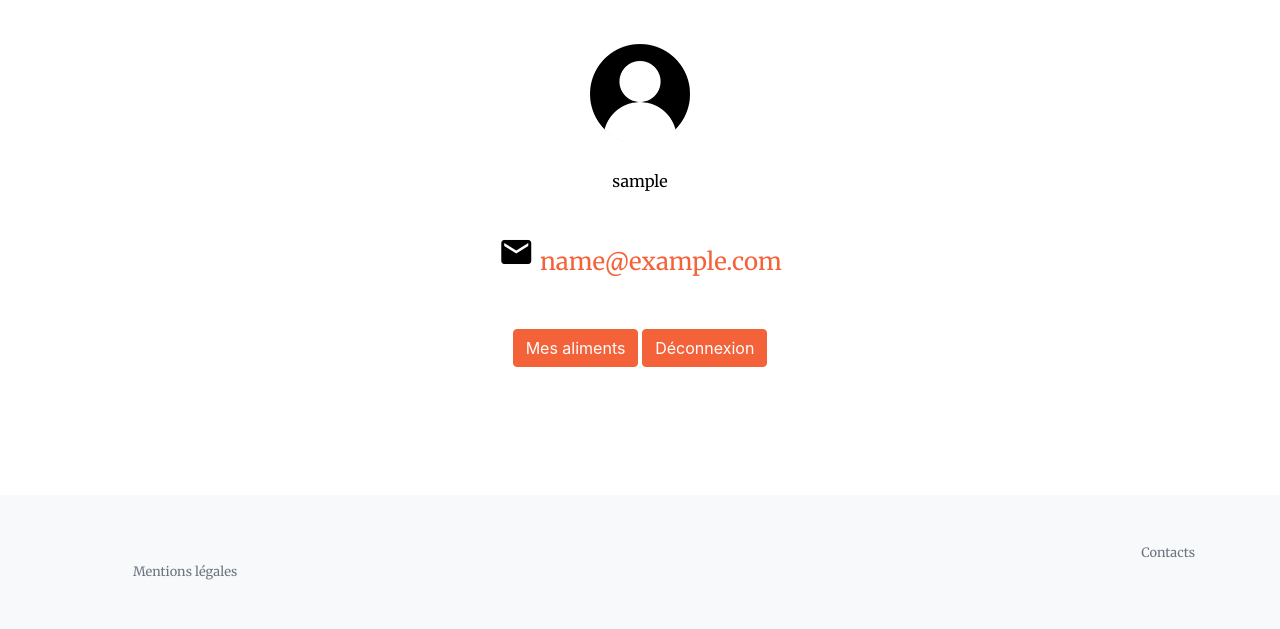
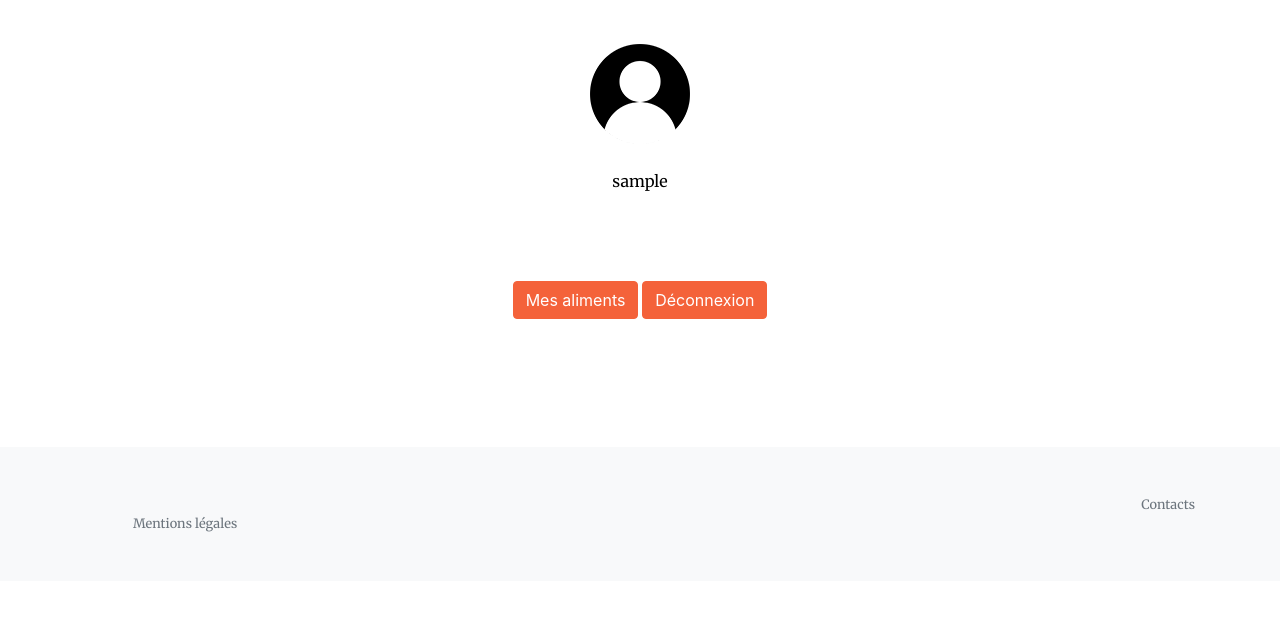
Before and after one commit to tsering10/Purbeurre_project8, a Django app: page /users/account/ in a window 1280 px wide. Shown: the part 436-1065 px from the top of the page. After the commit the page ends 968 px from the top, so only its background shows below. Run offline with Django 3.2, Linux system fonts and the light colour scheme; the visitor is signed in with stand-in values (Sample User, id 1); some libraries are stand-ins or nearby versions; some web fonts are replaced.

Commit message:
unwanted import and email display removed

```diff
--- a/purbeurre/forms.py
+++ b/purbeurre/forms.py
@@ -1,5 +1,4 @@
 # Imports
-from django import forms
 from django.forms import ModelForm, TextInput
 from django.contrib.auth.forms import UserCreationForm
 from django.contrib.auth.models import User
--- a/templates/purbeurre/account.html
+++ b/templates/purbeurre/account.html
@@ -21,7 +21,7 @@
         <p class='userName'>{{user.username}} </p>
         <br>
         <!-- <p class='userName'>Email: {{user.email}}</p> -->
-        <button  class='emailButton'><i class="material-icons" style="font-size:36px">mail</i> <a href = "mailto: abc@example.com">{{user.email}}</a></button>
+        <!-- <button  class='emailButton'><i class="material-icons" style="font-size:36px">mail</i> <a href = "mailto: abc@example.com">{{user.email}}</a></button>  -->
     </div>
     <br>
     <br>
```
